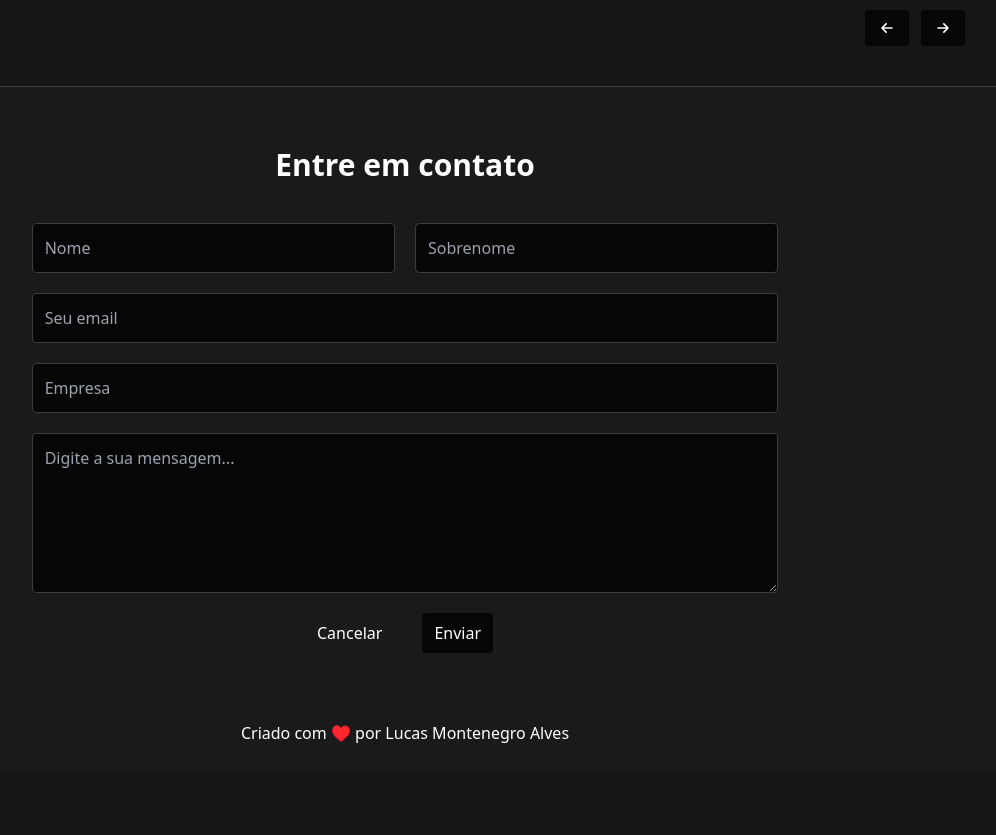
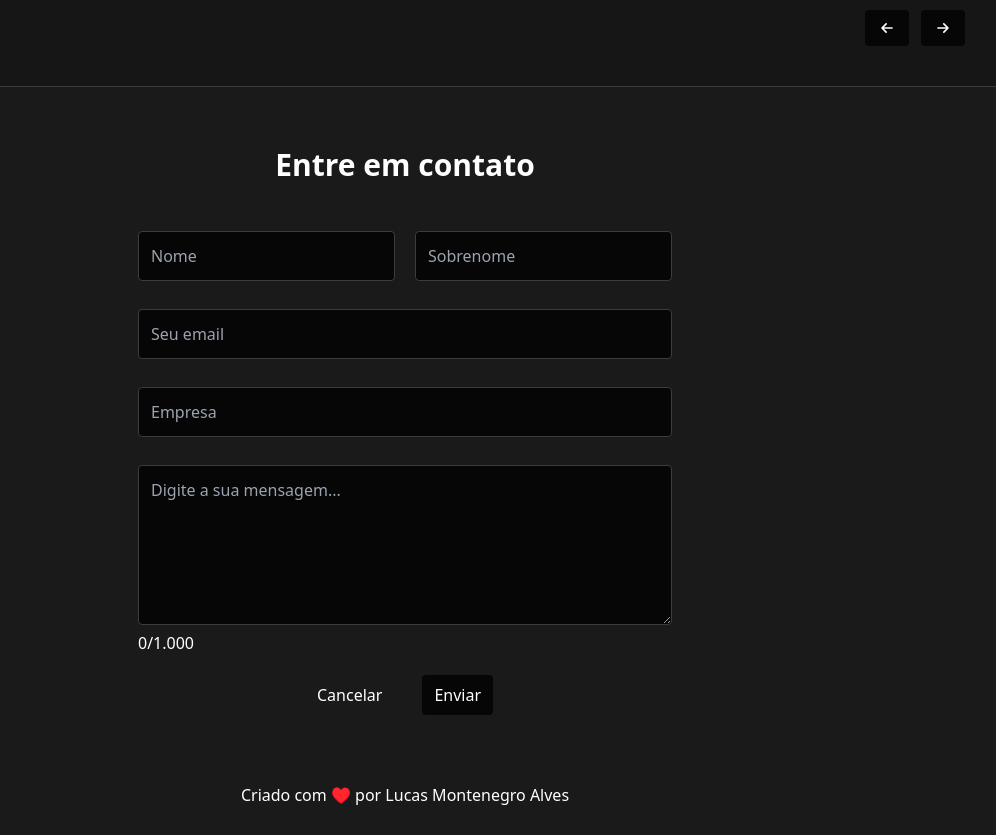
Before and after one commit to lukinhas563/portfolio-v2, a Next.js app: page / in a window 1280 px wide. Shown: the part 1160-1995 px from the top of the page, without its empty margins (235-1231 px from the left). Before the commit the page ends 1933 px from the top, so only its background shows below. Built offline with nearby package versions, Linux system fonts and the light colour scheme.

Commit message:
:sparkles: feat: Created e-mail service

```diff
--- a/src/components/form/Form.tsx
+++ b/src/components/form/Form.tsx
@@ -1,6 +1,16 @@
 import { FormEvent, useState } from "react";
+import { formValidade } from "@/services/validade";
 import Button from "../button/Button";
 import Input from "../input/Input";
+import emailjs from "@emailjs/browser";
+
+interface FormValidationError {
+  name?: string;
+  lastName?: string;
+  email?: string;
+  company?: string;
+  message?: string;
+}
 
 export default function Form() {
   const [name, setName] = useState("");
@@ -8,22 +18,94 @@ export default function Form() {
   const [email, setEmail] = useState("");
   const [company, setCompany] = useState("");
   const [message, setMessage] = useState("");
+  const [errors, setErrors] = useState<FormValidationError>({});
 
-  const formSubmit = (e: FormEvent) => {
+  const [sucess, setSucess] = useState("");
+  const [failure, setFailure] = useState("");
+
+  const classError = "text-red-600 text-sm py-1";
+
+  const formSubmit = async (e: FormEvent) => {
     e.preventDefault();
-    console.log(name, lastName, email, company, message);
+
+    const result = await formValidade({
+      name,
+      lastName,
+      email,
+      company,
+      message,
+    });
+
+    if (result.result === false) {
+      setSucess("");
+      setErrors(result.content);
+      return;
+    }
+
+    const templateParams = {
+      from_name: name,
+      from_lastname: lastName,
+      from_email: email,
+      from_company: company,
+      message: message,
     };
+
+    await emailjs
+      .send(
+        "service_zp1xhny",
+        "template_xbqnznw",
+        templateParams,
+        "mgaqTfNRE2UGAteAD"
+      )
+      .then(
+        (response) => {
+          clear();
+          setSucess("Mensagem enviada com sucesso!");
+        },
+        (error) => {
+          setFailure("Erro ao enviar a mensagem");
+        }
+      );
+  };
+
+  const clear = (e?: MouseEvent) => {
+    if (e) e.preventDefault();
+
+    setErrors({});
+
+    setName("");
+    setLastName("");
+    setEmail("");
+    setCompany("");
+    setMessage("");
+  };
+
   return (
-    <form
-      onSubmit={(e) => formSubmit(e)}
-      className="flex flex-col gap-5 w-4/6 "
-    >
+    <form onSubmit={(e) => formSubmit(e)} className="flex flex-col gap-5">
       <h5 className="text-center text-3xl font-semibold my-5">
         Entre em contato
       </h5>
 
+      {sucess ? (
+        <div className="bg-green-700 |  h-10 rounded | flex justify-center items-center">
+          <p>{sucess}</p>
+        </div>
+      ) : (
+        ""
+      )}
+
+      {failure ? (
+        <div className="bg-red-500 |  h-10 rounded | flex justify-center items-center">
+          <p>{failure}</p>
+        </div>
+      ) : (
+        ""
+      )}
+
       {/* NAME LINE CONTAINER */}
       <div className=" flex gap-5">
+        <label className="w-full">
+          <p className={classError}>{errors.name ? errors.name : ""}</p>
           <Input
             type="text"
             name="firstName"
@@ -31,6 +113,9 @@ export default function Form() {
             value={name}
             setValue={setName}
           />
+        </label>
+        <label className="w-full">
+          <p className={classError}>{errors.lastName ? errors.lastName : ""}</p>
           <Input
             type="text"
             name="lastName"
@@ -38,9 +123,12 @@ export default function Form() {
             value={lastName}
             setValue={setLastName}
           />
+        </label>
       </div>
 
       {/* INFO ROWS */}
+      <label>
+        <p className={classError}>{errors.email ? errors.email : ""}</p>
         <Input
           type="email"
           name="email"
@@ -48,6 +136,9 @@ export default function Form() {
           value={email}
           setValue={setEmail}
         />
+      </label>
+      <label>
+        <p className={classError}>{errors.company ? errors.company : ""}</p>
         <Input
           type="text"
           name="company"
@@ -55,6 +146,9 @@ export default function Form() {
           value={company}
           setValue={setCompany}
         />
+      </label>
+      <label>
+        <p className={classError}>{errors.message ? errors.message : ""}</p>
         <Input
           type="textarea"
           name="message"
@@ -63,10 +157,25 @@ export default function Form() {
           value={message}
           setValue={setMessage}
         />
+        <span>
+          <b
+            className={
+              message.length >= 1000
+                ? "text-red-500 font-normal"
+                : "font-normal"
+            }
+          >
+            {message.length}
+          </b>
+          /1.000
+        </span>
+      </label>
 
       {/* BUTTON CONTAINER */}
       <div className="flex justify-center gap-10">
-        <button>Cancelar</button>
+        <button type="reset" onClick={() => clear()}>
+          Cancelar
+        </button>
         <Button type="submit">Enviar</Button>
       </div>
     </form>
--- a/src/pages/index.tsx
+++ b/src/pages/index.tsx
@@ -1,3 +1,5 @@
+import "../services/translations";
+
 import { Inter } from "next/font/google";
 import Container from "@/components/container/Container";
 import NavBar from "@/components/navBar/NavBar";
--- /dev/null
+++ b/src/services/translations.ts
@@ -0,0 +1,44 @@
+import { setLocale } from "yup";
+
+setLocale({
+  mixed: {
+    required: "Este campo é obrigatório",
+    notType: "Formato digitado é invalido",
+    defined: "Este campo precisa ter um valor definido",
+    oneOf: "Deve ser um dos seguintes valores: ${values}",
+    notOneOf: "Não pode ser um dos seguintes valores: ${values}",
+  },
+  string: {
+    lowercase: "Deve estar em maiúsculo",
+    uppercase: "Deve estar em minúsculo",
+    url: "Deve ter um formato de URL válida",
+    max: "Deve ter no máximo ${max} caracteres",
+    min: "Deve ter pelo menos ${min} caracteres",
+    email: "Formato de e-mail digitado não é valido",
+    length: "Deve ter exatamente ${length} caracteres",
+    uuid: "Valor digitado não confere a um UUID valido",
+    trim: "Não deve conter espaços no início ou no fim.",
+    matches: "O valor deve corresponder ao padrão: ${regex}",
+  },
+  number: {
+    min: "Deve ser no mínimo ${min}",
+    max: "Deve ser no máximo ${max}",
+    integer: "Deve ser um número inteiro",
+    lessThan: "Deve ser menor que ${less}",
+    moreThan: "Deve ser maior que ${more}",
+    positive: "Deve ser um número positivo",
+    negative: "Deve ser um número negativo",
+  },
+  date: {
+    min: "Deve ser maior que a data ${min}",
+    max: "Deve ser menor que a data ${max}",
+  },
+  array: {
+    min: "Deve ter no mínimo ${min} itens",
+    max: "Deve ter no máximo ${max} itens",
+    length: "Deve conter exatamente ${length} itens",
+  },
+  object: {
+    noUnknown: "Deve ser passado um valor definido",
+  },
+});
--- /dev/null
+++ b/src/services/validade.ts
@@ -0,0 +1,45 @@
+import { object, string, InferType, ValidationError } from "yup";
+
+let formSchema = object({
+  name: string().required().min(3),
+  lastName: string().required().min(3),
+  email: string().email().required().min(6),
+  company: string().required().min(3),
+  message: string().required().max(1000),
+});
+
+type FormValidadeProps = InferType<typeof formSchema>;
+
+export const formValidade = async ({
+  company,
+  email,
+  lastName,
+  message,
+  name,
+}: FormValidadeProps) => {
+  try {
+    const result = await formSchema.validate(
+      {
+        name,
+        lastName,
+        email,
+        company,
+        message,
+      },
+      { abortEarly: false }
+    );
+
+    return { result: true, content: result };
+  } catch (error) {
+    const yupError = error as ValidationError;
+    const validateErrors: Record<string, string> = {};
+
+    yupError.inner.forEach((error) => {
+      if (!error.path) return;
+
+      validateErrors[error.path] = error.message;
+    });
+
+    return { result: false, content: validateErrors };
+  }
+};
```
Also changed, not shown: package.json (+7 -4 lines), 1 other file (tests, documents, lock files or other folders). Lines whose indentation alone changed are shown as unchanged.
